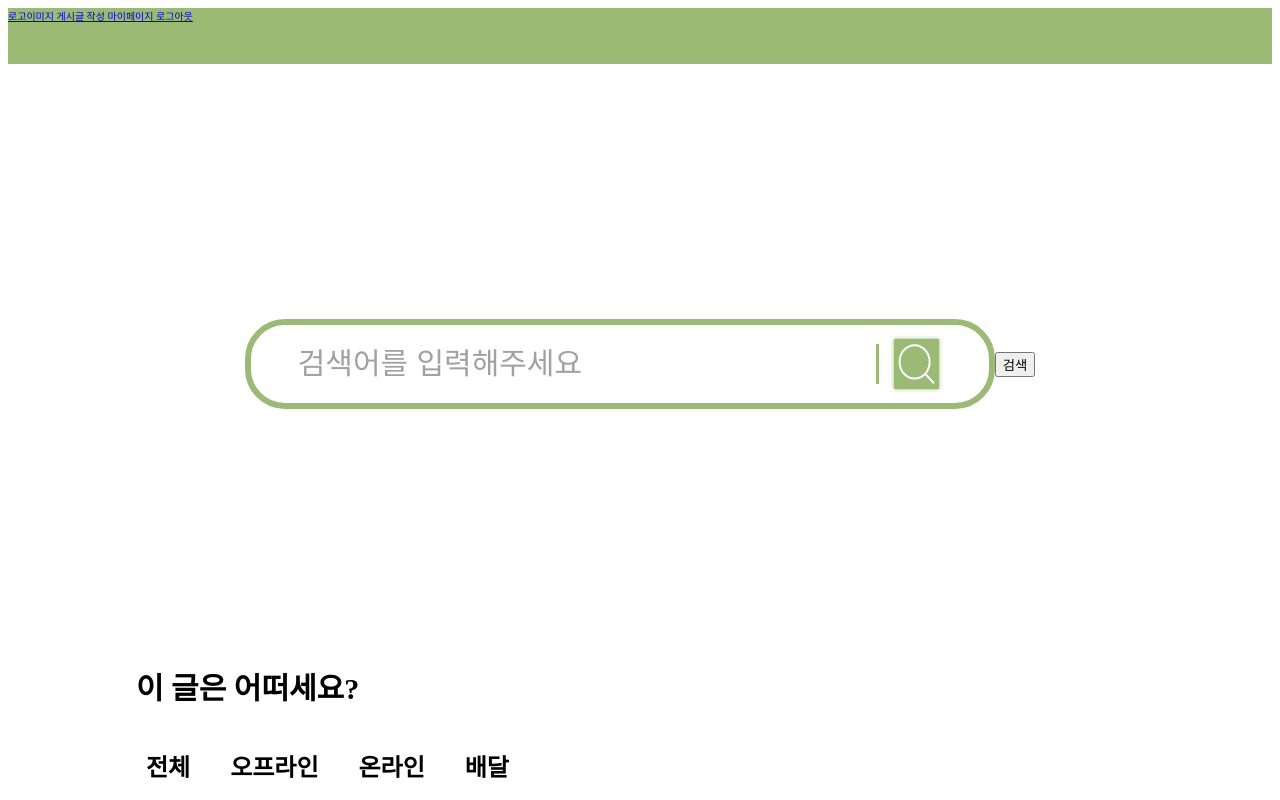
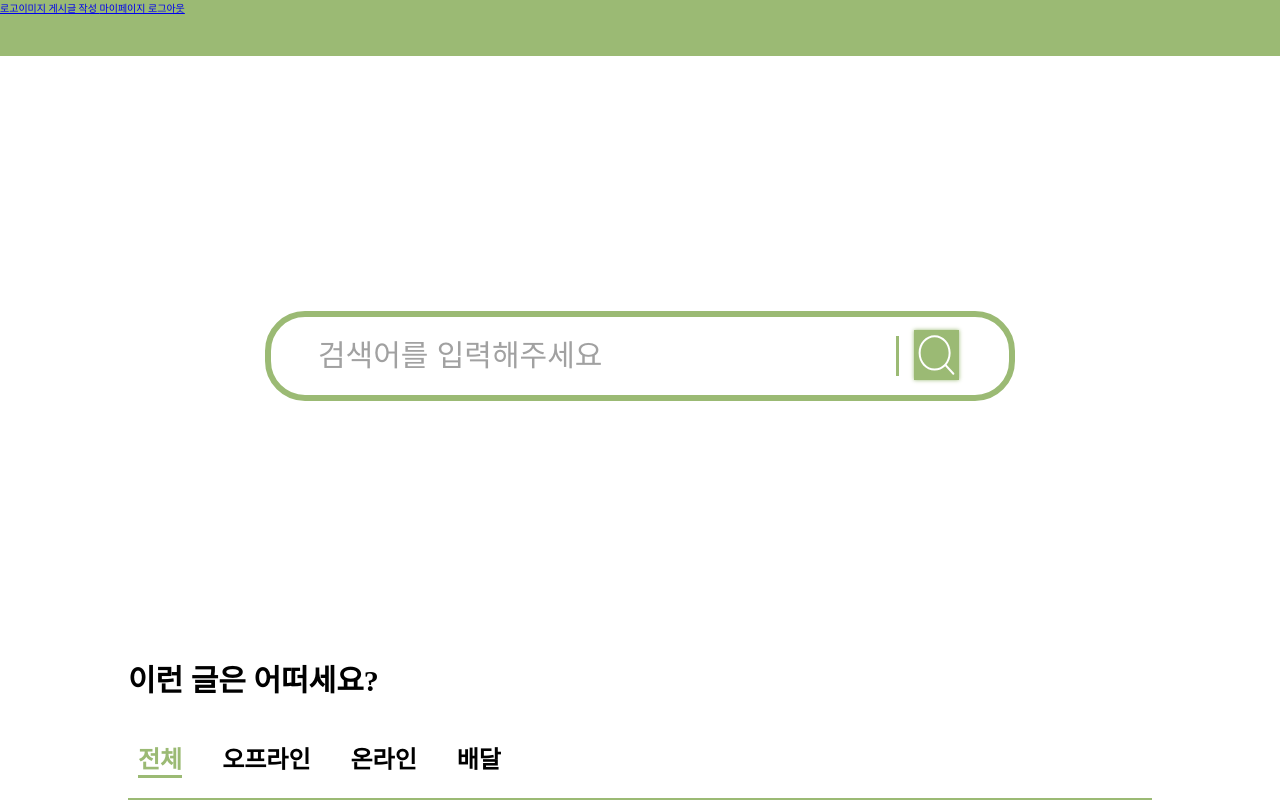
Before and after one commit to Dongmanna/DMN, a React (Create React App) app: page /#/ in a window 1280 px wide. Shown: the top 800 px of the page. Built offline with nearby package versions, Linux system fonts and the light colour scheme; a web font is replaced by a local one.

Commit message:
main, result before refactoring

```diff
--- a/package.json
+++ b/package.json
@@ -6,6 +6,7 @@
     "@testing-library/jest-dom": "^5.14.1",
     "@testing-library/react": "^11.2.7",
     "@testing-library/user-event": "^12.8.3",
+    "query-string": "^7.0.1",
     "react": "^17.0.2",
     "react-dom": "^17.0.2",
     "react-router-dom": "^5.3.0",
--- a/src/Componenets/Card.js
+++ b/src/Componenets/Card.js
@@ -23,14 +23,18 @@ const CardStyle=styled.div`
     .card{
         background-color: var(--bg-gray);
         width: 100%;
-        height: 160px;
+        height: 66%;
         box-shadow: 0px 4px 4px rgba(0, 0, 0, 0.25);
         position:absolute;
         top:11px;
         left:0;
         display:flex;
         :hover{
-            box-shadow: 4px 4px 4px 0 var(--gray1) ;
+            /* box-shadow: 4px 4px 4px 0 var(--gray1) ; */
+            transform: translate(-0.4rem,-0.4rem);
+            width:102%;
+            height:68%;
+            transition:.1s;
 
         }
     }
@@ -93,9 +97,9 @@ const CardStyle=styled.div`
         position:absolute;
         right:10px;
         bottom:10px;
-        height:3rem;
-        width:3rem;
-        line-height:3rem;
+        height:4rem;
+        width:4rem;
+        line-height:4rem;
         font-weight:600;
     }
 
--- a/src/Componenets/MainCategory.js
+++ b/src/Componenets/MainCategory.js
@@ -48,7 +48,7 @@ const SelectorStyle = styled.p`
 `
 
 export default function MainCategory( {phrase, content}) {
-    const [category, setcategory] = useState("전체");
+    const [category, setcategory] = useState("");
     const [contentData, setContentData] = useState(content);
     useEffect(()=>{
         setContentData(content)
@@ -56,7 +56,7 @@ export default function MainCategory( {phrase, content}) {
 
 
     useEffect(() => {
-        if (category === '전체') return;
+        if (category === '') return;
         setContentData(() =>
           content.filter((post) =>
             post.category.match(category)
--- a/src/Componenets/SearchBar.js
+++ b/src/Componenets/SearchBar.js
@@ -1,9 +1,9 @@
 import React, { useState } from 'react'
-import { withRouter } from 'react-router';
+import { Link } from 'react-router-dom';
 import styled from 'styled-components'
 import searchIcon from '../img/searchIcon.svg'
 
-const SearchBarStyle = styled.div`
+const SearchBarStyle = styled.form`
     border: solid var(--grn-1,green) 6px;
     border-radius:40px;
     width:750px;
@@ -82,7 +82,7 @@ const SearchBarStyle = styled.div`
 `
 
 
-function SearchBar({size, onclick}) {
+function SearchBar({size, onclick, }) {
 
     //데이터 결과창에 넘겨줄 때 searchtext사용
     const [searchText, setsearchText] = useState("");
@@ -97,9 +97,9 @@ function SearchBar({size, onclick}) {
         <SearchBarStyle size={size}>
             <input type="text" placeholder="검색어를 입력해주세요" value={searchText} onChange={handleSearch}/>
             <div className="after"></div>
-            <button type="submit" onClick={onclick}><img src={searchIcon} alt="검색" /></button>
+            <Link to= {{pathname:"/Result",word:searchText}} ><button type="submit" onClick={onclick}><img src={searchIcon} alt="검색" /></button></Link>
         </SearchBarStyle>
     )
 };
 
-export default withRouter(SearchBar);
+export default SearchBar;
--- a/src/Componenets/SearchBarResult.js
+++ b/src/Componenets/SearchBarResult.js
@@ -34,12 +34,12 @@ align-items: center;
         height:55px;
         background-color: #fff;
         border:solid 2px;
-        box-shadow: 0.4px -0.4px 4px 0 var(--gray1) ;
+        box-shadow: 0.8px -0.8px 4px 0 var(--gray1) ;
         margin-left:4rem;
         text-align: right;
         padding-right:3rem;
         :active{
-        box-shadow: -0.8px 0.8px 4px 0 var(--gray1) ;
+        box-shadow: -1px 1px 4px 0 var(--gray1) ;
     }
         }
     `
@@ -57,9 +57,11 @@ export default function SearchBarResult({searchText, setSearchText}) {
     }
     return (
         <SearchBarResultStyle>
+            <form >
             <img src={searchIconBlack}alt="검색" />
             <input type="text" placeholder="검색어를 입력해주세요" value={inputText} onChange={handleSearch}/>
             <button type="submit" onClick={onclick}>검색</button>
+            </form>
         </SearchBarResultStyle>
     )
 }
--- a/src/GlobalStyle.js
+++ b/src/GlobalStyle.js
@@ -15,6 +15,9 @@ const GlobalStyle= createGlobalStyle`
 }
     *{
         box-sizing:border-box;
+        body{
+            margin:0;
+        }
     }
 
 @import url('https://fonts.googleapis.com/css2?family=Poppins:wght@700&display=swap');
--- a/src/Routes/Home.js
+++ b/src/Routes/Home.js
@@ -57,30 +57,25 @@ const Ani = () => {
                 </div>
             </div>
         </>
+
     )
 }
 
-const Home = ({history}) => {
-    // const searchClick=(e)=>{
-    //     history.push('/Result');
-    // }
-    console.log(history);
+const Home = () => {
     return (
         <HomeStyle>
             <Header />
             <main>
-                <Router>
+
                     <div className="search-box">
-                        <SearchBar onclick=""/>
-                        <Link to="/Result">
-                            <button>검색</button>
-                        </Link>
+                        {/* <Ani/> */}
+                        <SearchBar/>
+
                     </div>
-                </Router>
+
                 <div className="maincss">
-                    {/* <Ani /> */}
                 </div>
-                <MainCategory phrase="이 글은 어떠세요?" content={Content}/>
+                <MainCategory phrase="이런 글은 어떠세요?" content={Content}/>
                 <div className="card-cate">
 
                     <Router>
--- a/src/Routes/Result.js
+++ b/src/Routes/Result.js
@@ -1,10 +1,13 @@
 import React, { useEffect, useState } from "react";
 import { HashRouter as Router, Link } from "react-router-dom";
+import { withRouter } from "react-router";
 import Header from "../Componenets/Header";
 import Content from "../data";
 import styled from "styled-components";
 import MainCategory from "../Componenets/MainCategory";
 import SearchBarResult from "../Componenets/SearchBarResult";
+import queryString from'query-string';
+
 
 const ResultStyle=styled.div`
 
@@ -15,10 +18,10 @@ const ResultStyle=styled.div`
     margin-bottom: 10rem;
 }
 `
-const Result = () => {
-    const [searchText, setsearchText] = useState("");
+const Result = ({location}) => {
+    const word = location.word; //여기서부터 다시
+    const [searchText, setsearchText] = useState(word); //여기 word는 고치고
     const [resultData,setResultData]=useState(Content);
-    console.log(resultData);
 
     useEffect(()=>{
         setResultData(()=> Content.filter((post) => post.title.match(searchText)));
@@ -42,4 +45,4 @@ const Result = () => {
     )
 }
 
-export default Result;
+export default withRouter(Result);
--- a/src/Routes/Routers.js
+++ b/src/Routes/Routers.js
@@ -47,7 +47,7 @@ function Routers() {
                     <Route exact path="/Mypage">
                         <Mypage />
                     </Route>
-                    <Route exact path="/Result">
+                    <Route  path="/Result">
                         <Result />
                     </Route>
                     <Route exact path="/Write">
--- a/src/data.js
+++ b/src/data.js
@@ -10,6 +10,7 @@ const Content = [
         participants:["user1","user2",],
         category:"배달",
     },
+
     {
         img:"./img/searchIcon.svg",
         id:2,
```
Also changed, not shown: 1 other file (tests, documents, lock files or other folders).
